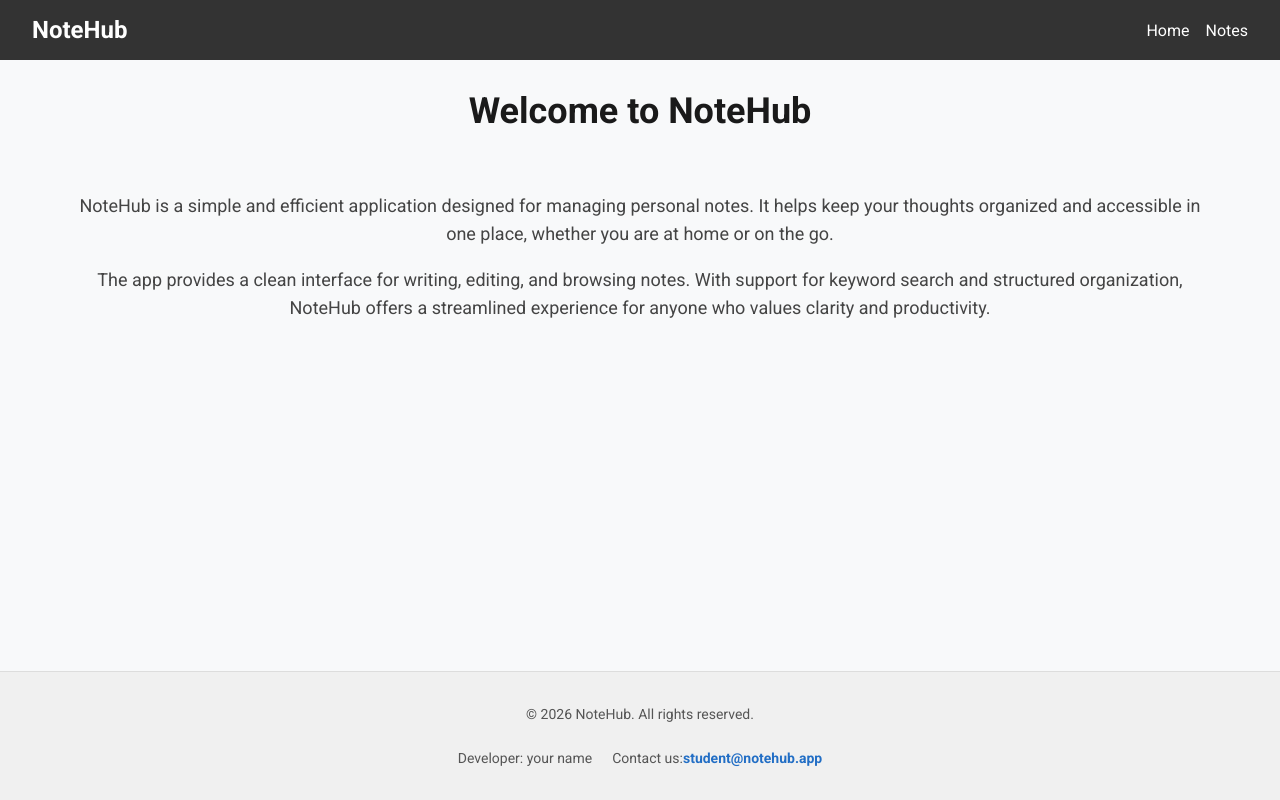
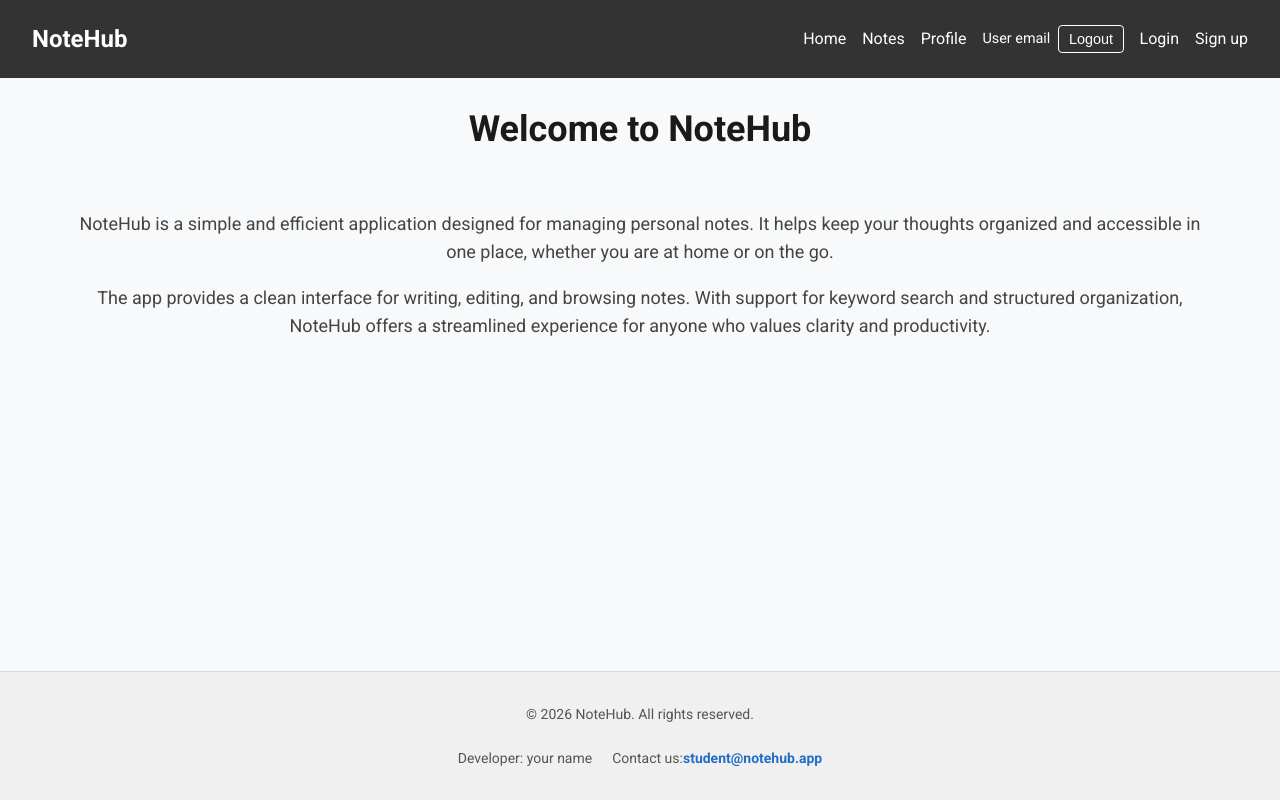
Before and after one commit to SerdiukSerhii/09-auth, a Next.js app: page / in a window 1280 px wide. Built offline with nearby package versions, Linux system fonts and the light colour scheme.

Commit message:
Add auth navigation component

```diff
--- /dev/null
+++ b/components/AuthNavigation/AuthNavigation.module.css
@@ -0,0 +1,38 @@
+.userEmail {
+  color: white;
+  margin-right: 0.5rem;
+  font-size: 0.9rem;
+}
+
+.logoutButton {
+  background: transparent;
+  border: 1px solid white;
+  color: white;
+  padding: 0.3rem 0.6rem;
+  border-radius: 4px;
+  cursor: pointer;
+  font-size: 0.9rem;
+  transition:
+    background-color 0.3s ease,
+    color 0.3s ease;
+}
+
+.logoutButton:hover {
+  background-color: white;
+  color: #333;
+}
+
+.navigationItem {
+  display: flex;
+  align-items: center;
+}
+
+.navigationLink {
+  text-decoration: none;
+  color: white;
+  font-size: 1rem;
+}
+
+.navigationLink:hover {
+  color: #ddd;
+}
--- /dev/null
+++ b/components/AuthNavigation/AuthNavigation.tsx
@@ -0,0 +1,48 @@
+'use client';
+
+import Link from 'next/link';
+
+import css from './AuthNavigation.module.css';
+
+const AuthNavigation = () => {
+  return (
+    <>
+      <li className={css.navigationItem}>
+        <Link
+          href="/profile"
+          prefetch={false}
+          className={css.navigationLink}
+        >
+          Profile
+        </Link>
+      </li>
+
+      <li className={css.navigationItem}>
+        <p className={css.userEmail}>User email</p>
+        <button className={css.logoutButton}>Logout</button>
+      </li>
+
+      <li className={css.navigationItem}>
+        <Link
+          href="/sign-in"
+          prefetch={false}
+          className={css.navigationLink}
+        >
+          Login
+        </Link>
+      </li>
+
+      <li className={css.navigationItem}>
+        <Link
+          href="/sign-up"
+          prefetch={false}
+          className={css.navigationLink}
+        >
+          Sign up
+        </Link>
+      </li>
+    </>
+  );
+};
+
+export default AuthNavigation;
--- a/components/Header/Header.tsx
+++ b/components/Header/Header.tsx
@@ -1,5 +1,6 @@
 import Link from 'next/link';
 import css from './Header.module.css';
+import AuthNavigation from '../AuthNavigation/AuthNavigation';
 
 const Header = () => {
   return (
@@ -29,6 +30,7 @@
               Notes
             </Link>
           </li>
+          <AuthNavigation />
         </ul>
       </nav>
     </header>
```
